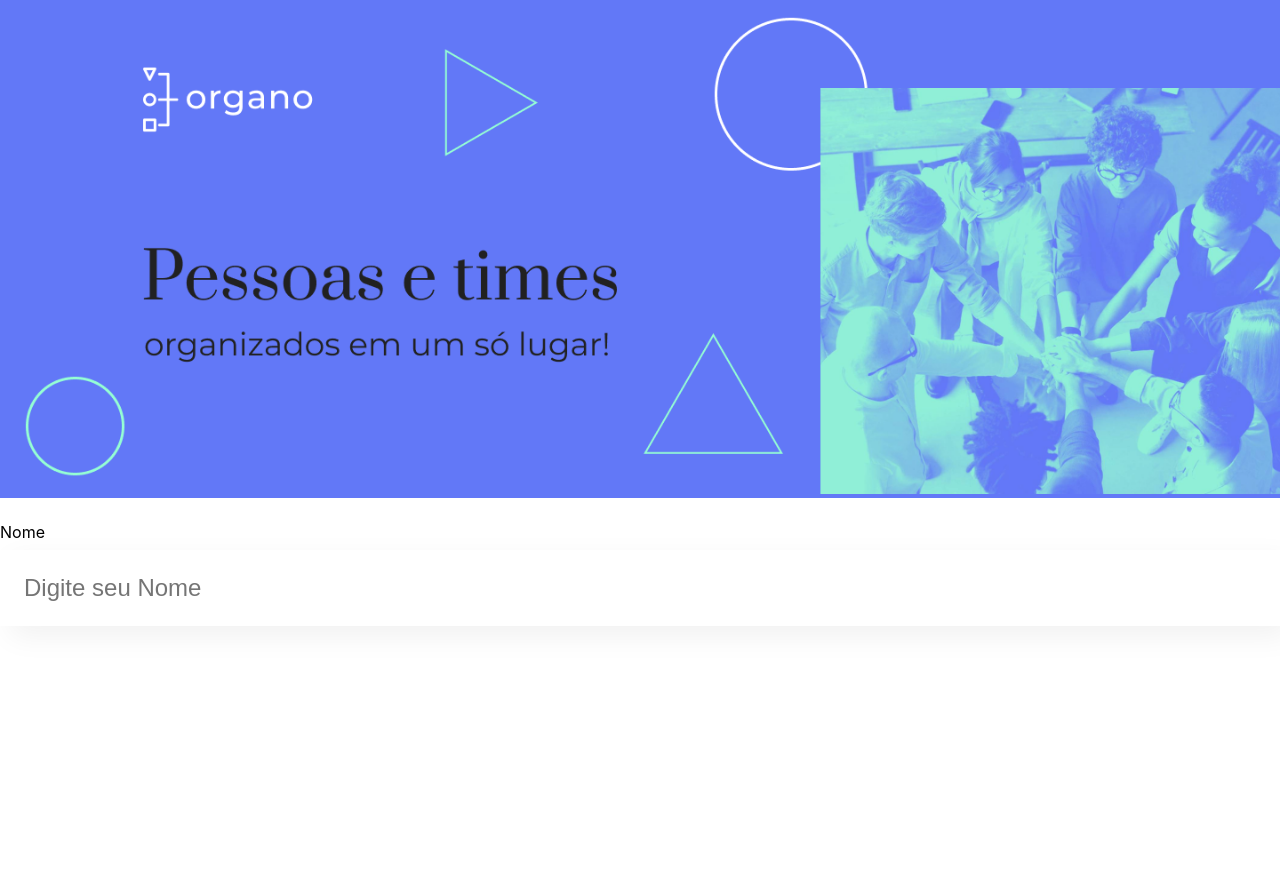
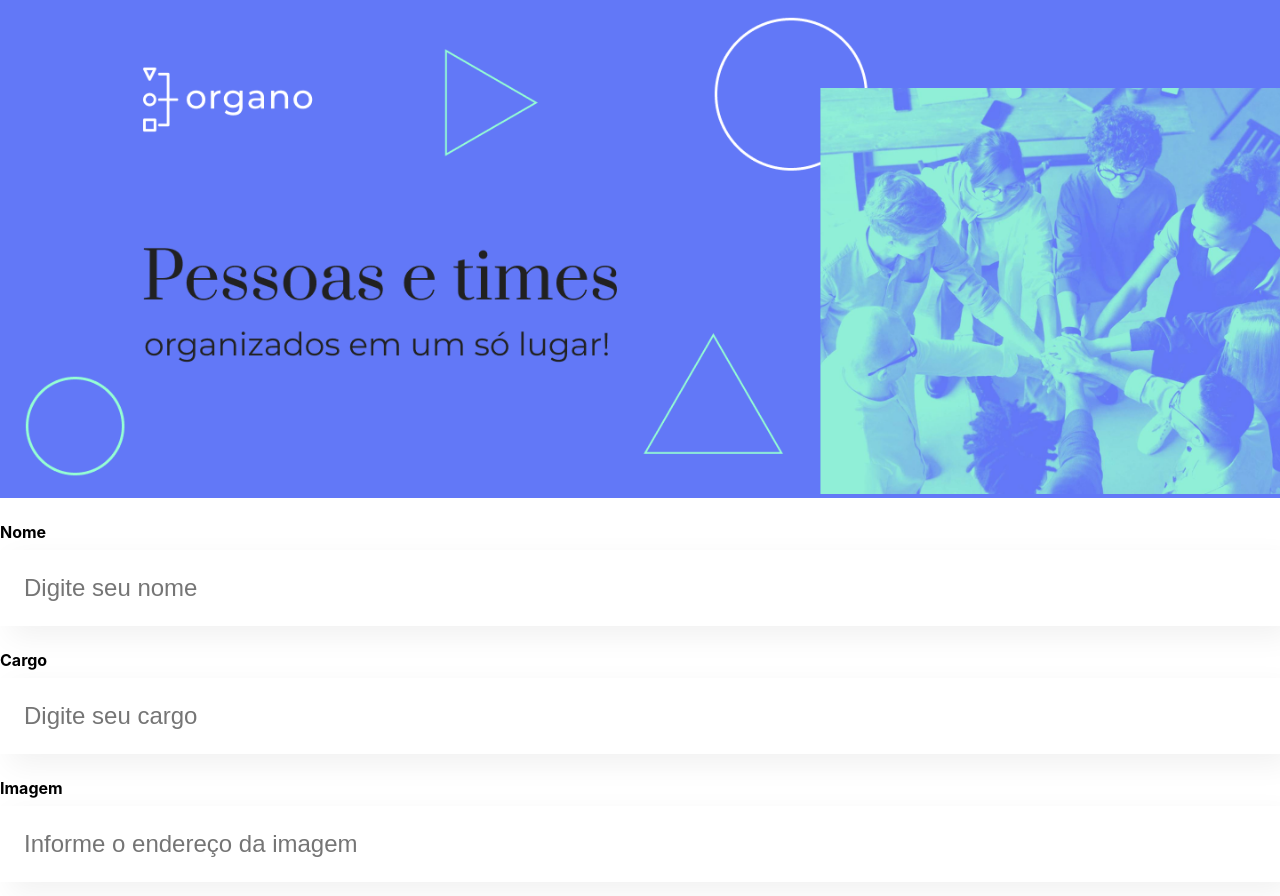
Before and after one commit to caruazu/organo-react, a JavaScript app: page / in a window 1280 px wide. Shown: the top 896 px of the page. Before the commit the page ends 800 px from the top, so only its background shows below. Built offline with nearby package versions, Linux system fonts and the light colour scheme; the HTML template or start-up script is replaced by a standard one.

Commit message:
reaproveitando um componente

```diff
--- a/src/App.js
+++ b/src/App.js
@@ -5,7 +5,9 @@
   return (
     <div className="App">
       <Banner></Banner>
-      <InputText></InputText>
+      <InputText label="Nome" placeholder="Digite seu nome"></InputText>
+      <InputText label="Cargo" placeholder="Digite seu cargo"></InputText>
+      <InputText label="Imagem" placeholder="Informe o endereço da imagem"></InputText>
     </div>
   );
 }
--- a/src/components/InputText/InputText.css
+++ b/src/components/InputText/InputText.css
@@ -5,7 +5,8 @@
 .input-text label{
     display: block;
     margin-bottom: 8px;
-    font-size: 24;
+    font-size: 12;
+    font-weight: bold;
 }
 
 .input-text input{
--- a/src/components/InputText/InputText.js
+++ b/src/components/InputText/InputText.js
@@ -1,10 +1,10 @@
 import './InputText.css'
 
-const InputText = () => {
+const InputText = (props) => {
     return(
         <div className="input-text">
-            <label>Nome</label>
-            <input placeholder='Digite seu Nome'/>
+            <label>{props.label}</label>
+            <input placeholder={props.placeholder}/>
         </div>
     );
 }
```
